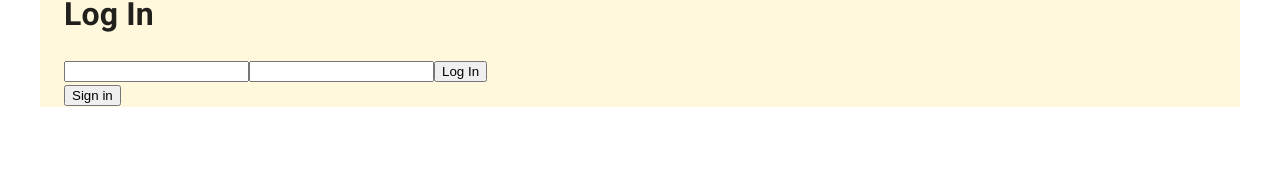
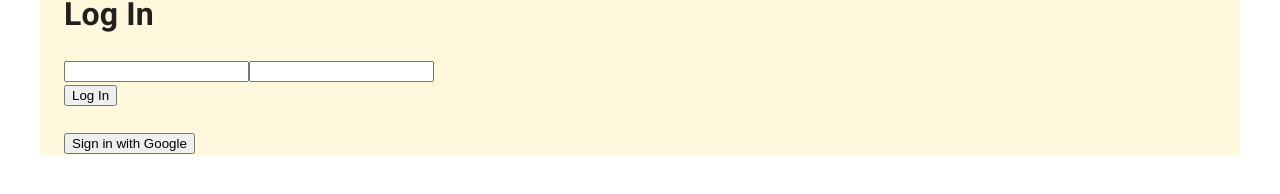
Before and after one commit to StevDev88/It-s-Wine-O-Clock, a Next.js app: page /login in a window 1280 px wide. Shown: the part 124-318 px from the top of the page. Built offline with nearby package versions, Linux system fonts and the light colour scheme; no server answers.

Commit message:
New edit

```diff
--- a/pages/login.js
+++ b/pages/login.js
@@ -41,16 +41,20 @@ const login = () => {
     return (
         <>
             Not signed in
+
             <br />
 
             <form onSubmit={submitHandler}>
                 <h1>Log In</h1>
                 <input value={email} onChange={(e) => setEmail(e.target.value)} />
                 <input value={password} onChange={(e) => setPassword(e.target.value)} />
+                <br />
                 <button type="submit">Log In</button>
             </form>
 
-            <button onClick={() => signIn('google')}>Sign in</button>
+            <br />
+
+            <button onClick={() => signIn('google')}>Sign in with Google</button>
         </>
     )
 }
```
